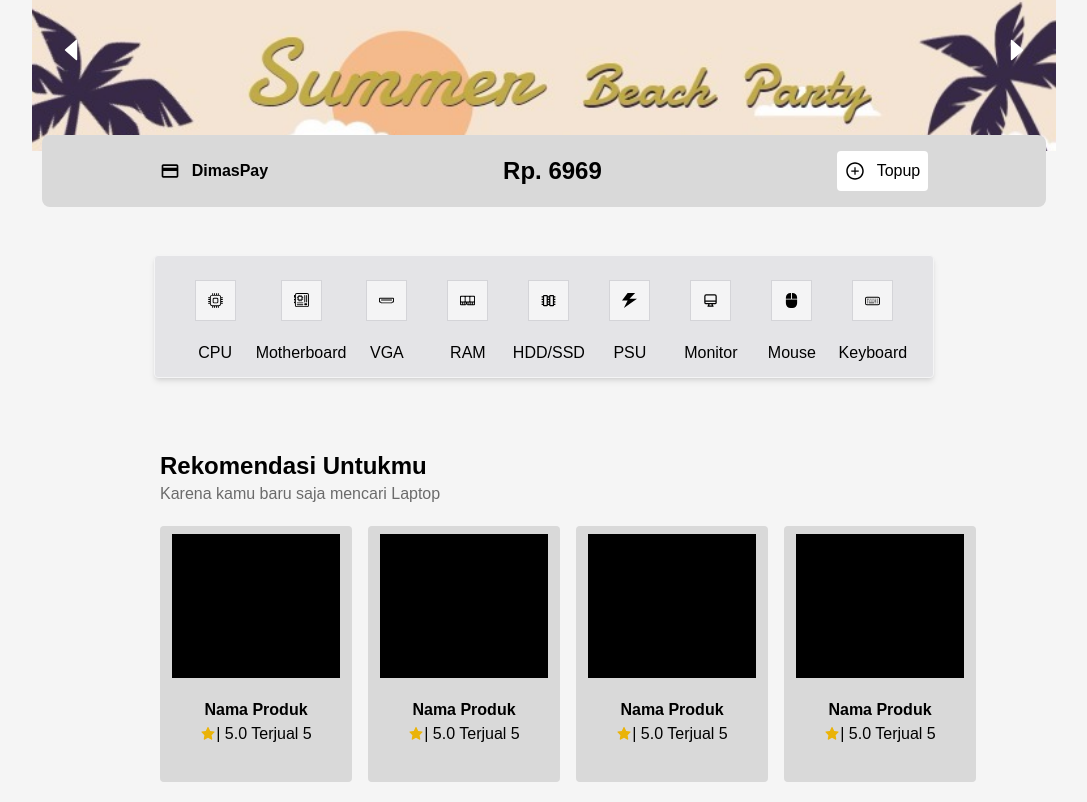
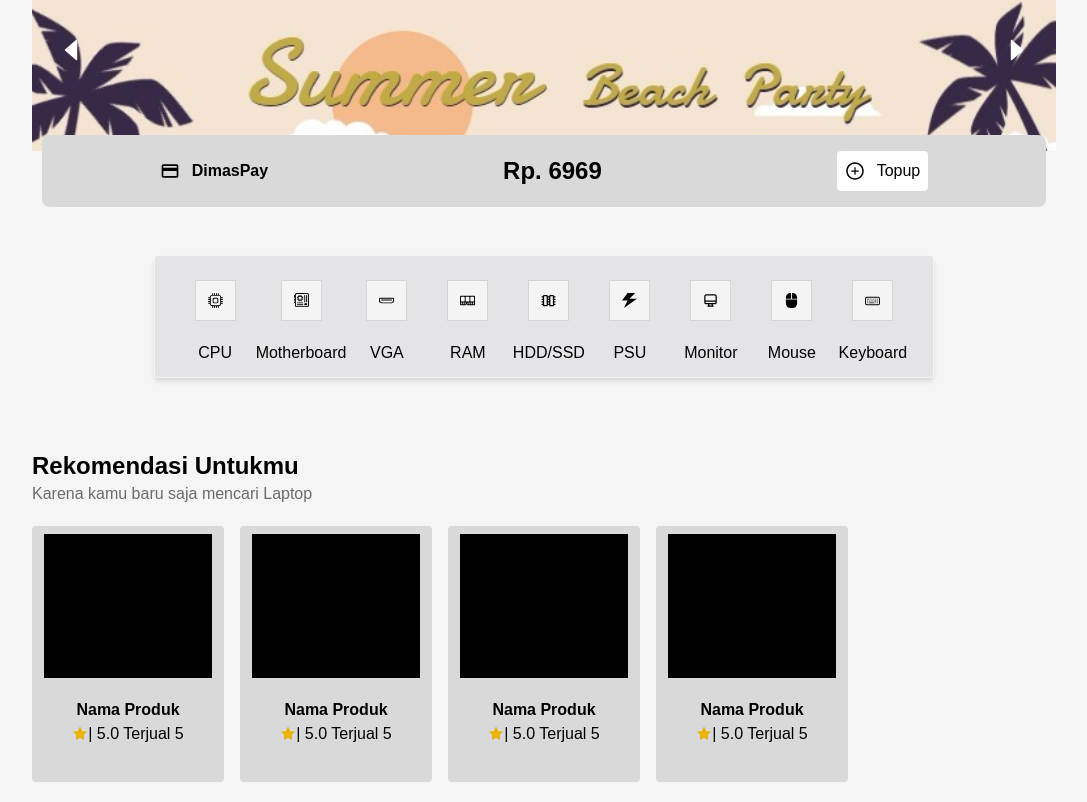
Before and after one commit to zackdesu/dimas-shop, a Next.js app: page / in a window 1280 px wide. Shown: the part 187-989 px from the top of the page, without its empty margins (96-1183 px from the left). Built offline with nearby package versions, Linux system fonts and the light colour scheme.

Commit message:
add flex wrap & delete margin x

```diff
--- a/app/shoplist.jsx
+++ b/app/shoplist.jsx
@@ -4,10 +4,10 @@ import React from "react";
 const ShopList = () => {
   return (
     <div className="flex">
-      <div className="mx-32 mt-10 mb-5">
+      <div className="mt-10 mb-5">
         <h2>Rekomendasi Untukmu</h2>
         <p className="text-[#00000090]">Karena kamu baru saja mencari Laptop</p>
-        <div className="mt-5 flex">
+        <div className="mt-5 flex flex-wrap">
           <Card />
           <Card />
           <Card />
```
